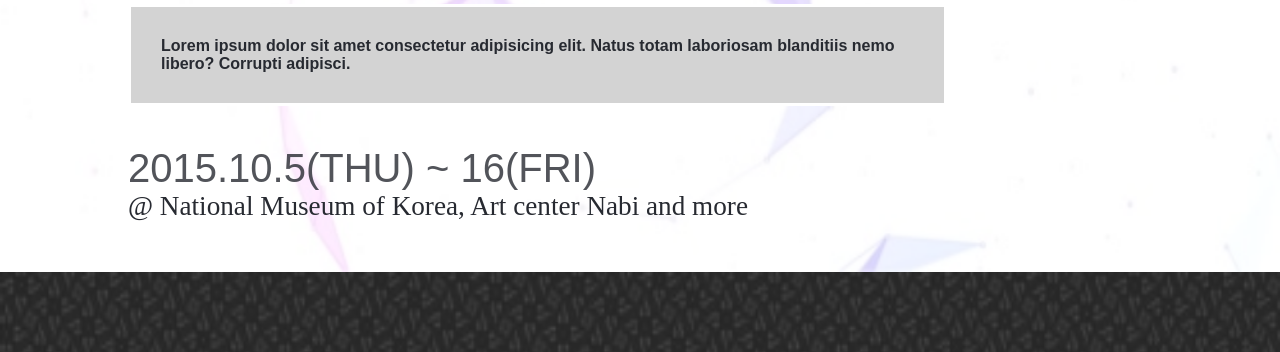
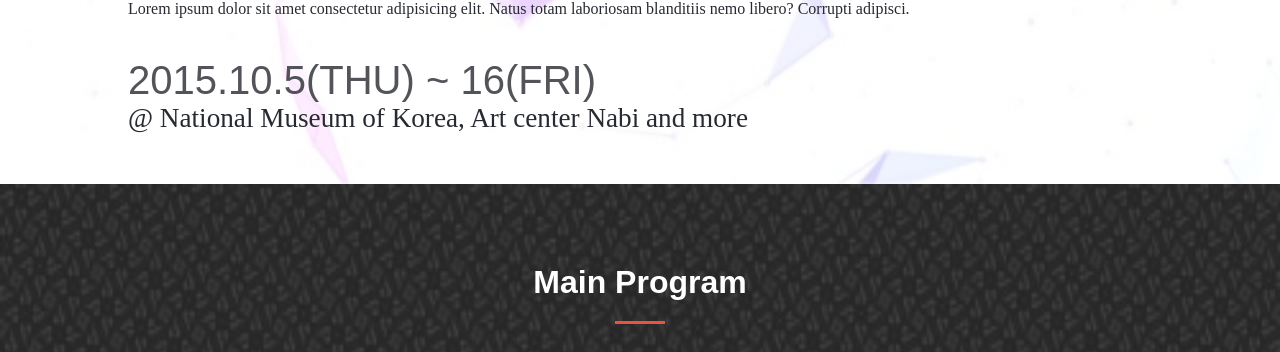
Before and after one commit to HENRYKC24/conference-website, a website: page index.html in a window 1280 px wide. Shown: the part 748-1100 px from the top of the page. Drawn offline with Linux system fonts and the light colour scheme; a web font is replaced by a local one.

Commit message:
Adabt for desktop view

```diff
--- a/index.html
+++ b/index.html
@@ -60,7 +60,7 @@
         <h2 class="create">CREATIVE COMMONS</h2>
         <h2 class="create">GLOBAL SUMMIT</h2>
         <h2 class="create">2015</h2>
-        <p class="description">
+        <p class="global">
           Lorem ipsum dolor sit amet consectetur adipisicing elit. Natus totam
           laboriosam blanditiis nemo libero? Corrupti adipisci.
         </p>
```
